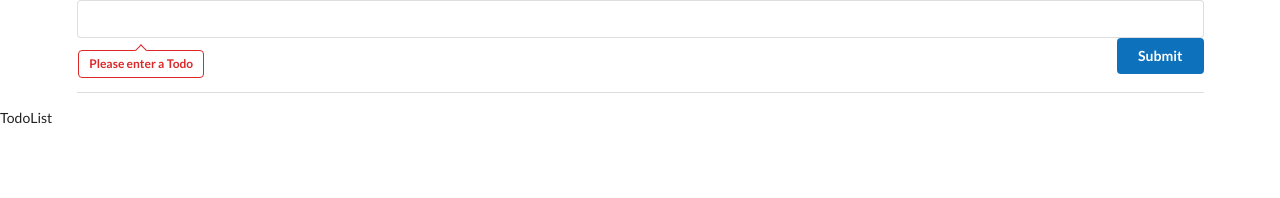
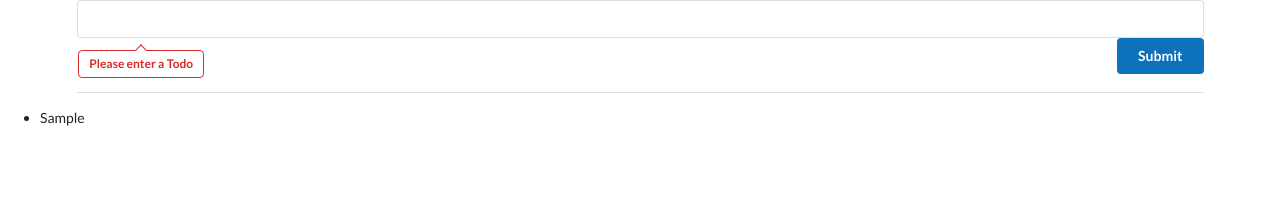
Before and after one commit to Hano1388/testing-react-enzyme, a React (Create React App) app: page / in a window 1280 px wide. Both pictures are taken after typing "Sample" into the empty fields and a click on the button "Submit". Shown: the top 198 px of the page. Built offline with nearby package versions, Linux system fonts and the light colour scheme.

Commit message:
created todos and rendered them on page

```diff
--- a/src/components/CreateTodo.js
+++ b/src/components/CreateTodo.js
@@ -12,7 +12,7 @@ class CreateTodo extends React.Component {
 
   onFormSubmit = (event) => {
     event.preventDefault();
-
+    this.props.saveTodo(this.state.todo);
     this.setState({ todo: ''});
   }
 
--- a/src/components/TodoList.js
+++ b/src/components/TodoList.js
@@ -1,9 +1,29 @@
 import React from 'react';
+import { connect } from 'react-redux';
 
-const TodoList = () => {
-  return (
-    <div>TodoList</div>
-  )
-};
+class TodoList extends React.Component {
 
-export default TodoList;
+  renderTodoList() {
+    return this.props.todos.map(todo => {
+      return <li key={todo}>{todo}</li>
+    });
+  };
+
+  render() {
+    return (
+      <div>
+        <ul>
+          {this.renderTodoList()}
+        </ul>
+      </div>
+    )
+  }
+}
+
+const mapStateToProps = ({todos}) => {
+  return { todos }
+}
+
+export default connect(
+  mapStateToProps
+)(TodoList);
```
